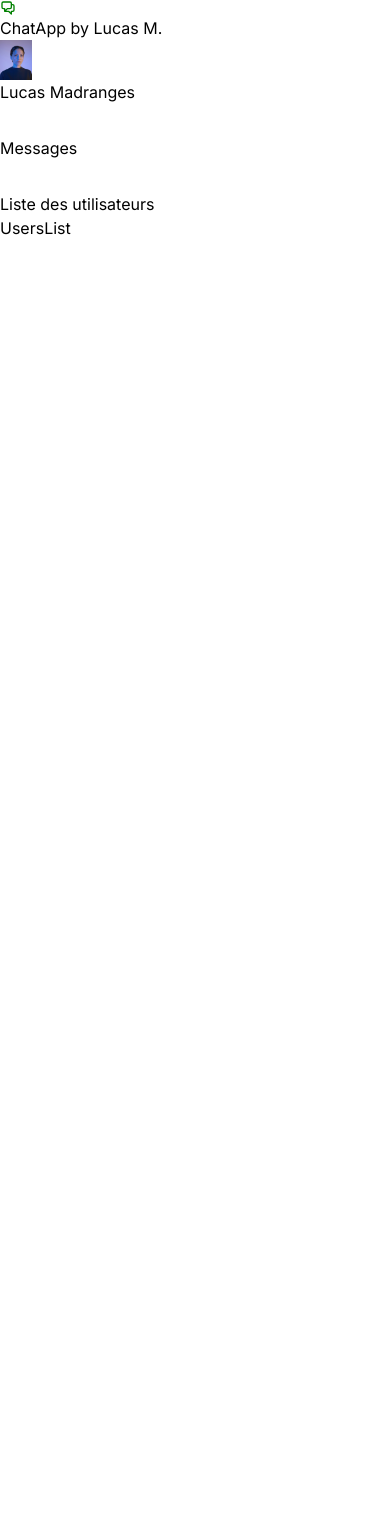
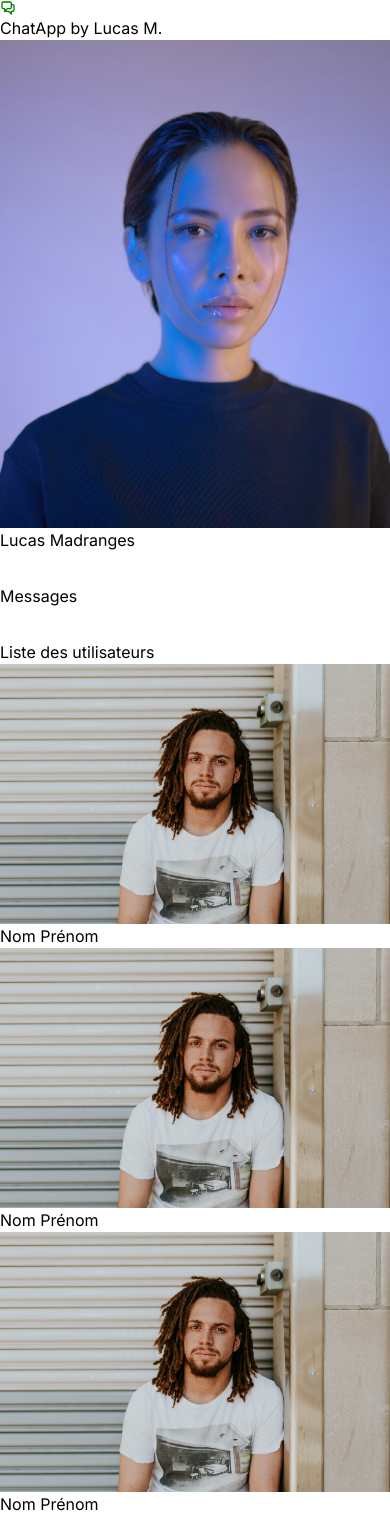
Before and after one commit to LucasMadranges/ChatApp, a Next.js app in the folder Front/: page /users in a window 390 px wide. Shown: the top 1514 px of the page. Before the commit the page ends 844 px from the top, so only its background shows below. Built offline with nearby package versions, Linux system fonts and the light colour scheme.

Commit message:
feat: UserList + responsive and UserCard.tsx

```diff
--- a/Front/src/app/layout.tsx
+++ b/Front/src/app/layout.tsx
@@ -14,7 +14,7 @@ export default function RootLayout({children}: Readonly<{ children: React.ReactN
     return (
         <html lang="fr">
             <body className={`${inter.className}`}>
-                <main className="flex overflow-hidden">
+                <main className="flex overflow-hidden h-svh">
                     <MenuBar/>
                     {children}
                 </main>
--- a/Front/src/components/Chat/TopBar.tsx
+++ b/Front/src/components/Chat/TopBar.tsx
@@ -13,9 +13,9 @@ export default function TopBar() {
                 </Link>
                 <Image src={PictureReceiver}
                        alt="Photo de profil"
-                       width={48}
-                       height={48}
-                       className="rounded-full h-12 object-cover"/>
+                       width={512}
+                       height={512}
+                       className="rounded-full h-12 w-12 object-cover"/>
                 <div className="flex flex-col">
                     <span>John Doe</span>
                     <div className="flex gap-2 items-center">
--- a/Front/src/components/MenuBar/LinkMenu.tsx
+++ b/Front/src/components/MenuBar/LinkMenu.tsx
@@ -11,18 +11,18 @@ export default function LinkMenu() {
     return (
         <div className="flex flex-col gap-2">
             <Link href="/chats"
-                  className={`flex items-center justify-center lg:justify-start gap-2 py-2 ${pathname.includes("/chats") ? "bg-gray-600 -mx-2 px-2" : ""}`}>
+                  className={`flex items-center justify-center lg:justify-start gap-2 py-2 hover:bg-gray-800 -mx-2 px-2 transition ${pathname.includes("/chats") ? "hover:bg-gray-600 bg-gray-600" : ""}`}>
                 <PeoplesIcon width="32px"
                              height="32px"
                              color="white"/>
-                <span className="text-white text-sm">Messages</span>
+                <span className="text-white text-sm hidden lg:inline-block">Messages</span>
             </Link>
             <Link href="/users"
-                  className={`flex items-center justify-center lg:justify-start gap-2 py-2 ${pathname.includes("/users") ? "bg-gray-600 -mx-2 px-2" : ""}`}>
+                  className={`flex items-center justify-center lg:justify-start gap-2 py-2 hover:bg-gray-800 -mx-2 px-2 transition ${pathname.includes("/users") ? "hover:bg-gray-600 bg-gray-600" : ""}`}>
                 <AddChatIcon width="32px"
                              height="32px"
                              color="white"/>
-                <span className="text-white text-sm">Liste des utilisateurs</span>
+                <span className="text-white text-sm hidden lg:inline-block">Liste des utilisateurs</span>
             </Link>
         </div>
     );
--- a/Front/src/components/MenuBar/MenuBar.tsx
+++ b/Front/src/components/MenuBar/MenuBar.tsx
@@ -3,7 +3,7 @@ import TopMenu from "@/components/MenuBar/TopMenu";
 
 export default function MenuBar() {
     return (
-        <section className="w-fit h-svh bg-gray-900 p-2">
+        <section className="min-w-fit bg-gray-900 p-2">
             <TopMenu/>
             <span className="inline-block border border-gray-700 w-full my-4"></span>
             <LinkMenu/>
--- a/Front/src/components/MenuBar/TopMenu.tsx
+++ b/Front/src/components/MenuBar/TopMenu.tsx
@@ -14,9 +14,9 @@ export default function TopMenu() {
             <div className="flex flex-col items-center justify-center">
                 <Image src={ProfilPicture}
                        alt="Photo de profil"
-                       width={32}
-                       height={32}
-                       className="rounded-full h-8 lg:w-12 lg:h-12 object-cover"/>
+                       width={512}
+                       height={512}
+                       className="rounded-full h-8 w-8 lg:w-12 lg:h-12 object-cover"/>
                 <span className="hidden lg:inline-block text-white text-sm">Lucas Madranges</span>
             </div>
         </div>
--- /dev/null
+++ b/Front/src/components/UserList/UserCard.tsx
@@ -0,0 +1,19 @@
+import Link from "next/link";
+import Image from "next/image";
+import UserProfile from "../../../public/people/people-2.jpg";
+
+export default function UserCard({user}: {
+    user: { id: number, lastName: string, firstName: string }
+}) {
+    return (
+        <Link href={`/chats/${user.id}`}
+              className="border border-gray-300 p-2 rounded-lg flex flex-col items-center justify-center gap-4 h-52 transition hover:bg-gray-100">
+            <Image src={UserProfile}
+                   alt="Image utilisateur"
+                   width={512}
+                   height={512}
+                   className="rounded-full w-20 h-20 object-cover"/>
+            <span className="text-xl">{user.lastName} {user.firstName}</span>
+        </Link>
+    );
+}
--- a/Front/src/components/UserList/UsersList.tsx
+++ b/Front/src/components/UserList/UsersList.tsx
@@ -1,7 +1,22 @@
+import UserCard from "@/components/UserList/UserCard";
+
 export default function UsersList() {
+    const objUser = {
+        id: 7657986588965,
+        firstName: "Prénom",
+        lastName: "Nom",
+    };
+
+    const arrUser = Array.from({length: 25}, () => objUser);
+
     return (
-        <section>
-            UsersList
+        <section className="grid xl:grid-cols-4 lg:grid-cols-3 md:grid-cols-2 grid-cols-1 w-full gap-12 lg:p-12 p-6 overflow-auto">
+            {arrUser.map((user, index) => {
+                return (
+                    <UserCard key={index}
+                              user={user}/>
+                );
+            })}
         </section>
     );
 }
```
